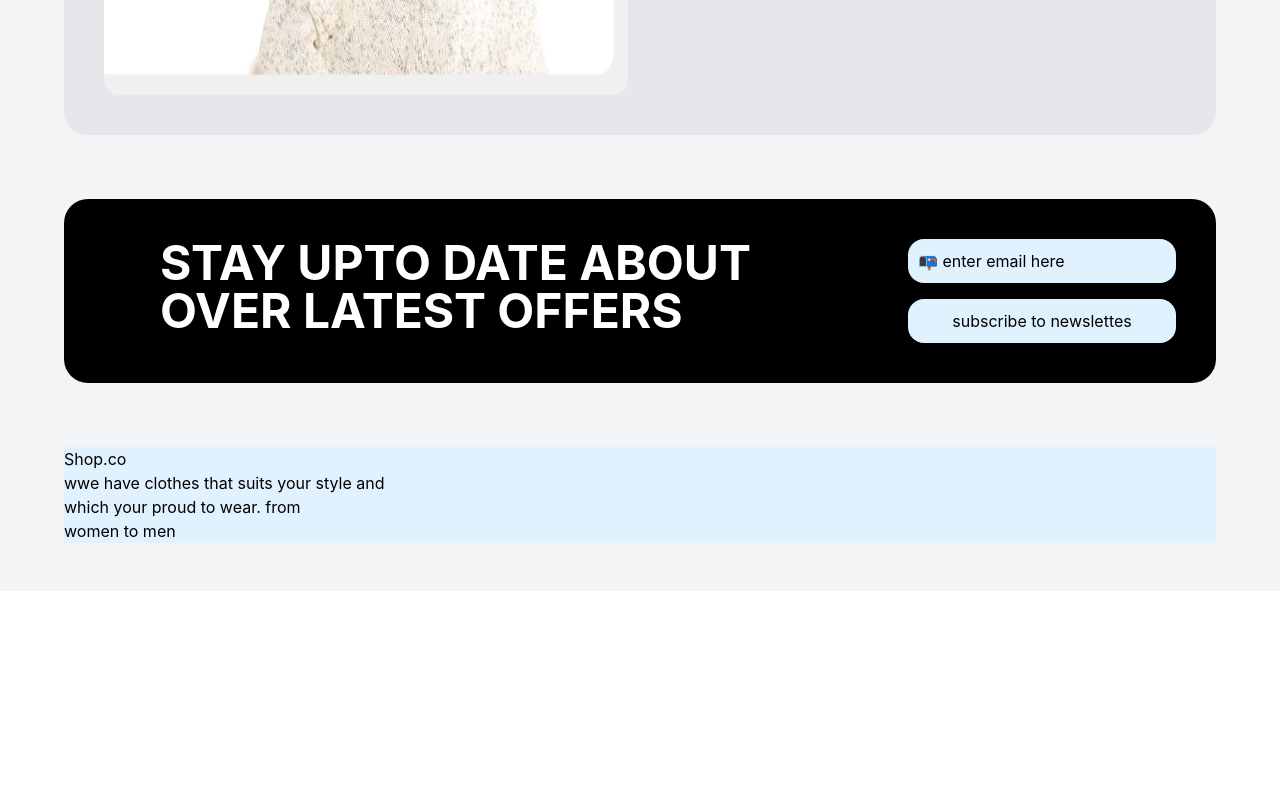
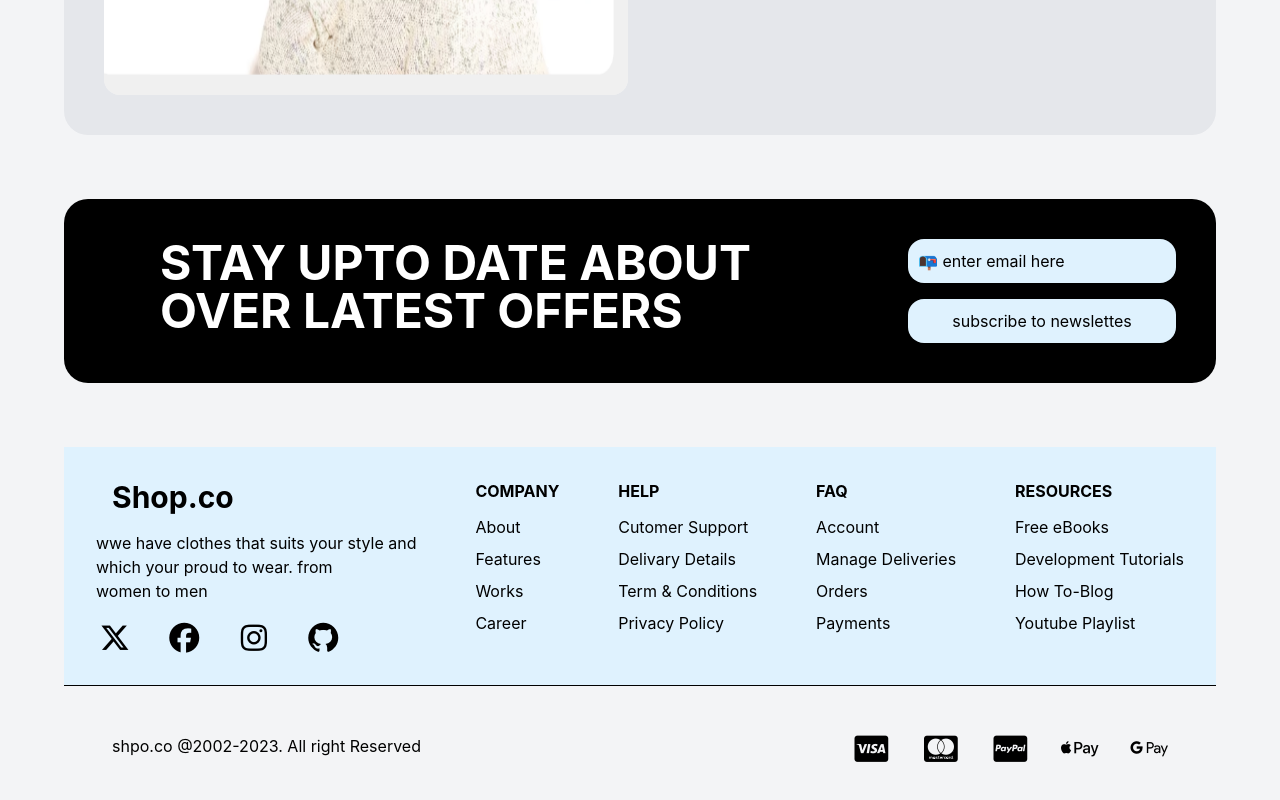
Before and after one commit to Pritam7620/E-comm-reactapp, a React (Vite) app: page /HeroSection in a window 1280 px wide. Shown: the part 1871-2671 px from the top of the page. Before the commit the page ends 2462 px from the top, so only its background shows below. Built offline with nearby package versions, Linux system fonts and the light colour scheme; no server answers.

Commit message:
footer complete

```diff
--- a/src/Component/Footer.jsx
+++ b/src/Component/Footer.jsx
@@ -3,18 +3,72 @@ import React from 'react'
 function Footer() {
   return (
     <div className='mt-16'>
-      <div className='bg-sky-100'>
+      <div className='flex justify-between p-8 bg-sky-100 border-b-1'>
 
+<div className='text-black '>
+  <h1 className='ml-4 text-3xl font-bold mb-4'>Shop.co</h1>
+  <p className='mb-2'>wwe have clothes that suits your style and <br />which your proud to wear. from <br />women to men</p>
+  <div className='flex gap-8 mt-5 text-3xl '> <i className="fa-brands fa-x-twitter"></i>
+  <i className="fa-brands fa-facebook"></i>
+  <i class="fa-brands fa-instagram"></i>
+  <i class="fa-brands fa-github"></i></div>
+
+</div>
 <div>
-  <h1>Shop.co</h1>
-  <p>wwe have clothes that suits your style and <br />which your proud to wear. from <br />women to men</p>
+<h1 className='font-bold'>COMPANY</h1>
+
+<ul >
+  <li className='mb-2 mt-3'>About</li>
+  <li className='mb-2'>Features</li>
+  <li className='mb-2'>Works</li>
+  <li className='mb-2'>Career</li>
+</ul>
+
 </div>
 <div>
 
+  <h1 className='font-bold'>HELP</h1>
+<ul>
+  <li className='mb-2 mt-3' >Cutomer Support</li>
+  <li className='mb-2'>Delivary Details</li>
+  <li className='mb-2'>Term & Conditions</li>
+  <li className='mb-2'>Privacy Policy</li>
+</ul>
+</div>
+<div>
 
+  <h1 className='font-bold'>FAQ</h1>
+<ul>
+  <li className='mb-2 mt-3'>Account</li>
+  <li className='mb-2'>Manage Deliveries</li>
+  <li className='mb-2'>Orders</li>
+  <li className='mb-2'>Payments</li>
+</ul>
+</div>
+<div>
+
+  <h1 className='font-bold'>RESOURCES</h1>
+<ul>
+  <li className='mb-2 mt-3'>Free eBooks</li>
+  <li className='mb-2'>Development Tutorials</li>
+  <li className='mb-2'>How To-Blog</li>
+  <li className='mb-2'>Youtube Playlist</li>
+</ul>
+</div>
+      </div>
+
+<div className='flex justify-between pl-12 pr-12 mt-12'>
+  <div>
+    <p>shpo.co @2002-2023. All right Reserved</p></div>
+  <div className='flex gap-8 text-3xl'>
+    <i class="fa-brands fa-cc-visa"></i>
+    <i class="fa-brands fa-cc-mastercard"></i>
+    <i class="fa-brands fa-cc-paypal"></i>
+    <i class="fa-brands fa-apple-pay"></i>
+    <i class="fa-brands fa-google-pay"></i>
+  </div>
 </div>
 
-      </div>
     </div>
   )
 }
```
